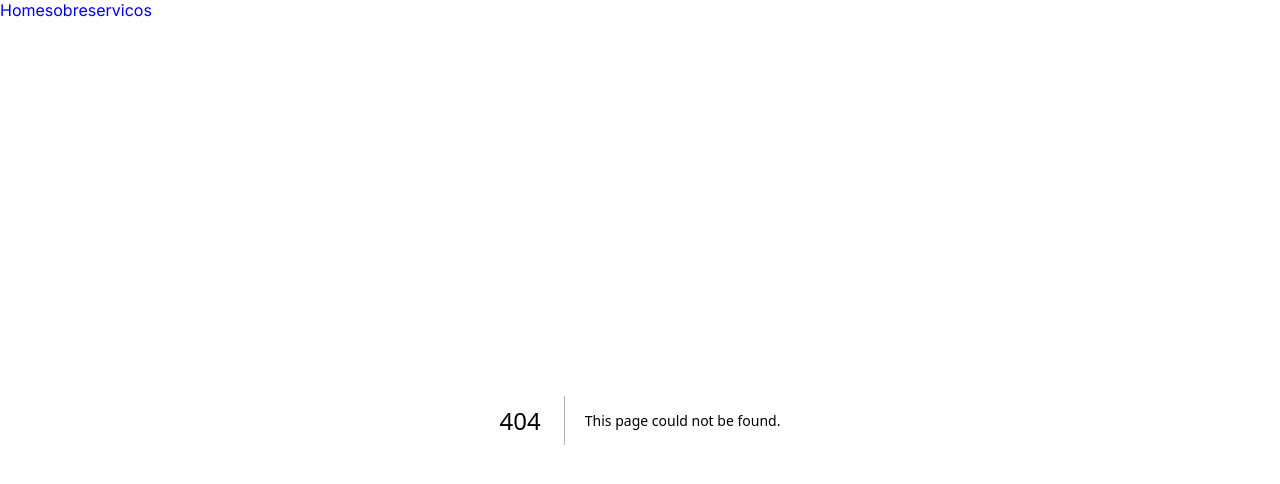
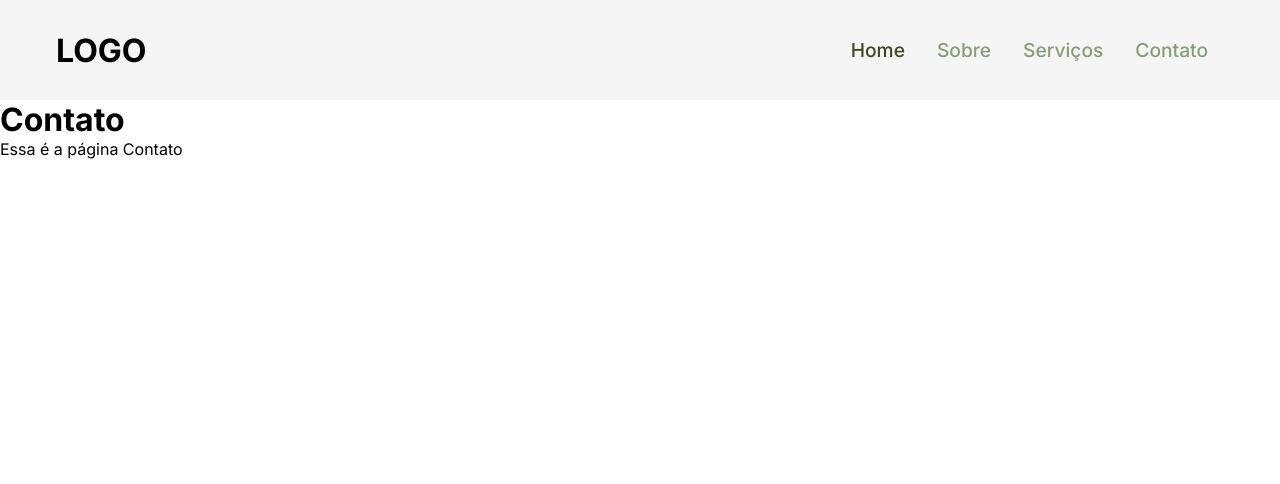
Before and after one commit to bduarte10/site-mutualiza, a Next.js app: page /contato in a window 1280 px wide. Before the commit this address had no page. Shown: the top 484 px of the page. Built offline with nearby package versions, Linux system fonts and the light colour scheme.

Commit message:
feat: salva pagina ativa

```diff
--- /dev/null
+++ b/src/components/Header/Desktop.tsx
@@ -0,0 +1,40 @@
+import Link from 'next/link'
+
+import styles from './header.module.css'
+
+interface DesktopProps {
+  activePage: string
+  setActivePage: (page: string) => void
+}
+interface NavItem {
+  label: string
+  href: string
+}
+const navItems: NavItem[] = [
+  { label: 'Home', href: '/' },
+  { label: 'Sobre', href: '/sobre' },
+  { label: 'Serviços', href: '/servicos' },
+  { label: 'Contato', href: '/contato' },
+]
+
+export function Desktop({ activePage, setActivePage }: DesktopProps) {
+  const handleClick = (page: string) => {
+    setActivePage(page)
+  }
+
+  return (
+    <nav className={styles.list}>
+      {navItems.map((item) => (
+        <Link
+          className={
+            activePage === item.label.toLowerCase() ? styles.active : ''
+          }
+          onClick={() => handleClick(item.label.toLowerCase())}
+          key={item.label}
+          href={item.href}>
+          {item.label}
+        </Link>
+      ))}
+    </nav>
+  )
+}
--- a/src/components/Header/header.module.css
+++ b/src/components/Header/header.module.css
@@ -1,3 +1,22 @@
-.title {
-  color: red;
+.header {
+  background-color: var(--white);
 }
+.navbar {
+  display: flex;
+  justify-content: space-between;
+  align-items: center;
+  min-height: 100px;
+}
+.list a {
+  text-decoration: none;
+  color: var(--green);
+  font-size: 1.2rem;
+  font-weight: 500;
+  padding: 0 1rem;
+}
+.list a:hover {
+  color: var(--olive);
+}
+.active {
+  color: var(--olive) !important;
+}
--- a/src/components/Header/index.tsx
+++ b/src/components/Header/index.tsx
@@ -1,12 +1,22 @@
-import Link from 'next/link'
+import { useState } from 'react'
+import { Desktop } from './Desktop'
 import styles from './header.module.css'
 
 export function Header() {
+  const [activePage, setActivePage] = useState<string>('home')
   return (
-    <>
-      <Link href="/">Home</Link>
-      <Link href="/sobre">sobre</Link>
-      <Link href="/servicos">servicos</Link>
-    </>
+    <header className={styles.header}>
+      <div className="container">
+        <div className={styles.navbar}>
+          <div>
+            <h1>LOGO</h1>
+          </div>
+          <Desktop
+            activePage={activePage}
+            setActivePage={setActivePage}
+          />
+        </div>
+      </div>
+    </header>
   )
 }
--- /dev/null
+++ b/src/pages/contato.tsx
@@ -0,0 +1,8 @@
+export default function Contato() {
+  return (
+    <div>
+      <h1>Contato</h1>
+      <p>Essa é a página Contato</p>
+    </div>
+  )
+}
--- a/src/styles/globals.css
+++ b/src/styles/globals.css
@@ -1,3 +1,12 @@
+:root {
+  --green: #869d7a;
+  --olive: #3f4620;
+  --darkBlue: #021c3b;
+
+  --white: #f5f5f5;
+  --gray: #8a897c;
+}
+
 * {
   box-sizing: border-box;
   padding: 0;
@@ -6,3 +15,12 @@
 a {
   text-decoration: none;
 }
+.container {
+  width: 100%;
+  max-width: 1200px;
+  margin: 0 auto;
+  padding: 0 1rem;
+}
+button {
+  cursor: pointer;
+}
```
Also changed, not shown: src/components/Header/Mobile.tsx (added, +7 -0 lines).
